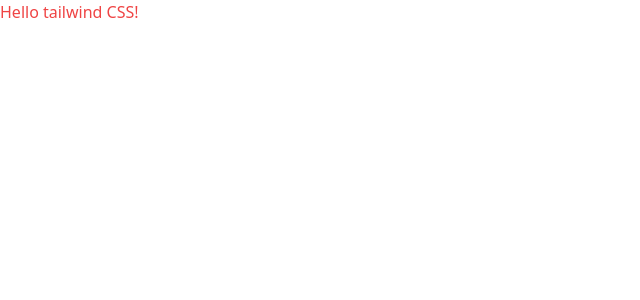
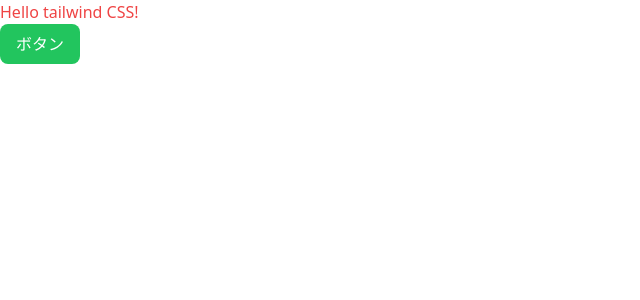
Before and after one commit to Tatsu24/nuxt3_tailwind_storybook7, a Nuxt app: page / in a window 1280 px wide. Shown: the top 300 px of the page, without its empty margins (0-640 px from the left). Built offline with nearby package versions, Linux system fonts and the light colour scheme.

Commit message:
feat: コンポーネント作成

```diff
--- a/app.vue
+++ b/app.vue
@@ -1,3 +1,4 @@
 <template>
   <div class="text-red-500">Hello tailwind CSS!</div>
+  <Button color="green">ボタン</Button>
 </template>
--- /dev/null
+++ b/components/Button/index.vue
@@ -0,0 +1,23 @@
+<script setup lang="ts">
+type ButtonColor = "green" | "red";
+interface Props {
+  color?: ButtonColor;
+}
+const props = withDefaults(defineProps<Props>(), {
+  color: undefined,
+});
+const { color } = toRefs(props);
+</script>
+
+<template>
+  <button
+    class="px-4 py-2 rounded-lg transition-colors"
+    :class="{
+      'text-white bg-green-500 hover:bg-green-700': color === 'green',
+      'text-white bg-red-500 hover:bg-red-700': color === 'red',
+      'text-black bg-gray-200 hover:bg-gray-400': !color,
+    }"
+  >
+    <slot></slot>
+  </button>
+</template>
```
Also changed, not shown: 1 other file (tests, documents, lock files or other folders).
